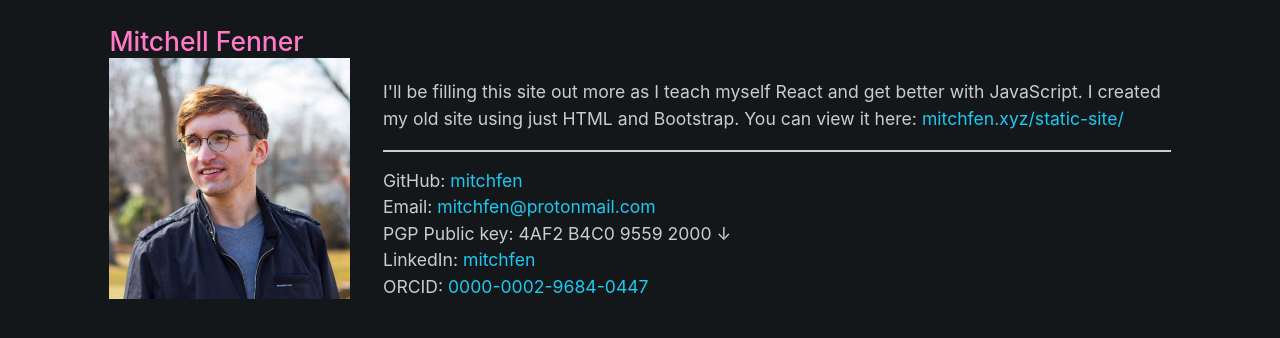
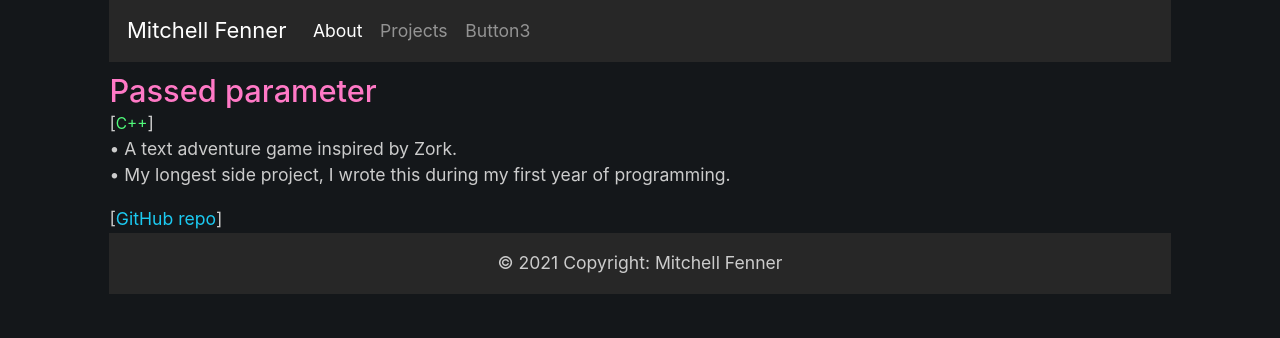
Before and after one commit to mitchfen/mitchfen.github.io, a React (Create React App) app: page /ProjectContainer in a window 1280 px wide. Shown: the top 338 px of the page. Built offline with nearby package versions, Linux system fonts and the light colour scheme.

Commit message:
Add Router, add projects, refactor

```diff
--- a/package.json
+++ b/package.json
@@ -8,8 +8,11 @@
     "@testing-library/react": "^11.2.3",
     "@testing-library/user-event": "^12.6.2",
     "bootstrap": "^4.6.0",
+    "jquery": "^3.5.1",
+    "popper.js": "^1.16.1",
     "react": "^17.0.1",
     "react-dom": "^17.0.1",
+    "react-router-dom": "^5.2.0",
     "react-scripts": "4.0.1",
     "web-vitals": "^0.2.4"
   },
--- /dev/null
+++ b/src/App.js
@@ -0,0 +1,53 @@
+import { BrowserRouter as Router, Route, Link } from "react-router-dom";
+
+// Components
+import About from './components/About'
+import ProjectContainer from './components/ProjectContainer'
+import Footer from './Footer'
+
+function App() {
+  return (
+    <Router>
+    <div className="row">
+
+      {/* Left empty column for spacing*/}
+      <div className="col-sm-1"></div>
+
+      {/* Main column which contains all components */}
+      <div className="col-sm-10">
+
+        {/* Navbar - Handle the routing */}
+        <nav className="navbar navbar-expand-lg navbar-dark bg-dark">
+            <a className="navbar-brand" href="/">Mitchell Fenner</a>
+            <button className="navbar-toggler" type="button" data-toggle="collapse" data-target="#navbarText" aria-controls="navbarText" aria-expanded="false" aria-label="Toggle navigation">
+            <span className="navbar-toggler-icon"></span>
+            </button>
+            <div className="collapse navbar-collapse" id="navbarText">
+              <ul className="navbar-nav mr-auto">
+                <li className="nav-item active">
+                  <a className="nav-link" href="/">About</a>
+                </li>
+                <li className="nav-item">
+                  <a className="nav-link" href="/ProjectContainer">Projects</a>
+                </li>
+                <li className="nav-item">
+                  <a className="nav-link" href="#">Button3</a>
+                </li>
+              </ul>
+            </div>
+          </nav>
+
+        <Route exact path='/' component={About}></Route>
+        <Route path='/ProjectContainer' component={ProjectContainer}></Route>
+        <Footer/>
+      </div>
+
+      {/* Right empty column for spacing*/}
+      <div className="col-sm-1"></div>
+
+    </div>
+    </Router>
+  )
+}
+
+export default App
--- /dev/null
+++ b/src/Footer.js
@@ -0,0 +1,19 @@
+import PropTypes from 'prop-types'
+
+const Footer = props => {
+  return (
+    <div>
+      <footer className="bg-dark text-center text-lg-start">
+        <div className="text-center p-3">
+          © 2021 Copyright: Mitchell Fenner
+        </div>
+      </footer>
+    </div>
+  )
+}
+
+Footer.propTypes = {
+
+}
+
+export default Footer
--- a/src/assets/about.css
+++ b/src/assets/main.css
@@ -23,7 +23,7 @@
       sans-serif;
     -webkit-font-smoothing: antialiased;
     -moz-osx-font-smoothing: grayscale;
-  }#project {padding-top:10px; padding-left: 0em; color: #ccc; background-color: var(--bg-color);}
+  }#projectID {padding-top:10px; padding-left: 0em; color: #ccc; background-color: var(--bg-color);}
 
   code {
     font-family: source-code-pro, Menlo, Monaco, Consolas, 'Courier New',
@@ -79,21 +79,6 @@
     color: var(--mainColor);
   }
 
-  .navbar-custom {
-    font-family: Arial, Helvetica, sans-serif !important;
-    font-size: 24px;
-    background-color: black;
+  .navbar, .bg-dark {
+    background-color: var(--bg-color2) !important;
   }
-
-/*
-.App-header {
-    background-color: #282c34;
-    min-height: 5vh;
-    display: flex;
-    flex-direction: column;
-    align-items: center;
-    justify-content: center;
-    font-size: calc(10px + 2vmin);
-    color: white;
-}
-*/
--- a/src/components/about.jsx
+++ b/src/components/About.js
@@ -1,7 +1,6 @@
 import React, { Component } from 'react';
 import pgpKey from '../assets/mitchfen.asc'
 import headShot from '../assets/headshot.jpg'
-import '../assets/about.css';
 
 class About extends Component {
 
@@ -11,27 +10,18 @@ class About extends Component {
 
     render() {
       return (
-        <React.Fragment>
-        <div className="row">
-          {/* Left empty column */}
-          <div className="col-sm-1"></div>
-          <div className="col-sm-10">
+        <>
             <div className="row">
               <div className="col-sm-3">
-                <br></br>
-                <h4>Mitchell Fenner</h4>
                 <img src={headShot} width="100%" alt="My cute face."/>
               </div>
               <div className="col-sm-9">
                 <p>
-                <br></br>
-                <br></br>
-                <br></br>
                 I'll be filling this site out more as I teach myself React and get better with JavaScript.
 
                 I created my old site using just HTML and Bootstrap. You can view it here: <a href='https://mitchfen.xyz/static-site/'>mitchfen.xyz/static-site/</a>
                 </p>
-                <hr></hr>
+
                 <p>
                 GitHub: <a href="https://github.com/mitchfen" rel="noopener noreferrer" target="_blank">mitchfen</a>
                 <br></br>
@@ -46,9 +36,7 @@ class About extends Component {
                 </p>
               </div>
             </div>
-          </div>
-        </div>
-        </React.Fragment>
+        </>
         );
     }
 }
--- /dev/null
+++ b/src/components/Project.js
@@ -0,0 +1,21 @@
+import PropTypes from 'prop-types'
+
+const Project = ({title}) => {
+  return (
+    <div id="projectID" class="container-fluid">
+      <h3>{title}</h3>
+      [<small>C++</small>]
+      <p>
+        • A text adventure game inspired by Zork.<br/>
+        • My longest side project, I wrote this during my first year of programming.
+      </p>
+      [<a class="ghLink" href="https://github.com/mitchfen/Adrift" rel="noopener noreferrer" target="_blank">GitHub repo</a>]
+    </div>
+  )
+}
+
+Project.propTypes = {
+  title: 'Project'
+}
+
+export default Project
--- /dev/null
+++ b/src/components/ProjectContainer.js
@@ -0,0 +1,11 @@
+import Project from "./Project"
+
+const ProjectContainer = () => {
+  return (
+    <div>
+      <Project title='Passed parameter'/>
+    </div>
+  )
+}
+
+export default ProjectContainer
--- a/src/index.js
+++ b/src/index.js
@@ -1,12 +1,15 @@
-import 'bootstrap/dist/css/bootstrap.css';
 import React from 'react';
 import ReactDOM from 'react-dom';
 import reportWebVitals from './reportWebVitals';
-import About from './components/about'
+import 'bootstrap/dist/css/bootstrap.css';
+import 'bootstrap/dist/js/bootstrap.js';
+
+import "./assets/main.css";
+import App from './App'
 
 ReactDOM.render(
   <React.StrictMode>
-    <About />
+    <App/>
   </React.StrictMode>,
   document.getElementById('root')
 );
```
Also changed, not shown: src/setupTests.js (deleted, +0 -5 lines), 1 other file (tests, documents, lock files or other folders).
